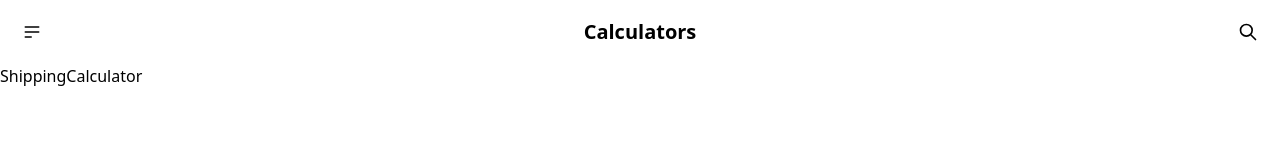
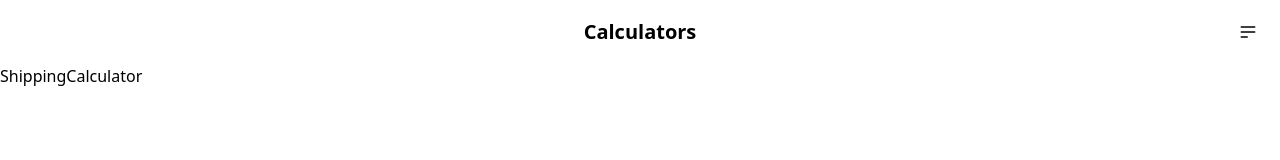
Before and after one commit to JohnPevien/calculators, a React (Create React App) app: page /shipping-calculator in a window 1280 px wide. Shown: the top 160 px of the page. Built offline with nearby package versions, Linux system fonts and the light colour scheme.

Commit message:
Update header component
- Move dropdown to right
- Update links to use react router dom <Link> component

```diff
--- a/src/components/Header.jsx
+++ b/src/components/Header.jsx
@@ -1,11 +1,35 @@
 import React from 'react';
+import { Link } from 'react-router-dom';
 
 export default function Header() {
   return (
     <header>
       <div className='navbar bg-base-100'>
         <div className='navbar-start'>
-          <div className='dropdown'>
+          {/* <button className='btn btn-ghost btn-circle'>
+            <svg
+              xmlns='http://www.w3.org/2000/svg'
+              className='h-5 w-5'
+              fill='none'
+              viewBox='0 0 24 24'
+              stroke='currentColor'
+            >
+              <path
+                stroke-linecap='round'
+                stroke-linejoin='round'
+                stroke-width='2'
+                d='M21 21l-6-6m2-5a7 7 0 11-14 0 7 7 0 0114 0z'
+              />
+            </svg>
+          </button> */}
+        </div>
+        <div className='navbar-center'>
+          <Link to='/' className='btn btn-ghost normal-case text-xl'>
+            Calculators
+          </Link>
+        </div>
+        <div className='navbar-end'>
+          <div className='dropdown dropdown-end'>
             <label tabindex='0' className='btn btn-ghost btn-circle'>
               <svg
                 xmlns='http://www.w3.org/2000/svg'
@@ -27,7 +51,7 @@ export default function Header() {
               className='menu menu-compact dropdown-content mt-3 p-2 shadow bg-base-100 rounded-box w-52'
             >
               <li>
-                <a href=''>Home</a>
+                <Link to='/shipping-calculator'>Shipping Calculator</Link>
               </li>
               <li>
                 <a href=''>About</a>
@@ -35,27 +59,6 @@ export default function Header() {
             </ul>
           </div>
         </div>
-        <div className='navbar-center'>
-          <a className='btn btn-ghost normal-case text-xl'>Calculators</a>
-        </div>
-        <div className='navbar-end'>
-          <button className='btn btn-ghost btn-circle'>
-            <svg
-              xmlns='http://www.w3.org/2000/svg'
-              className='h-5 w-5'
-              fill='none'
-              viewBox='0 0 24 24'
-              stroke='currentColor'
-            >
-              <path
-                stroke-linecap='round'
-                stroke-linejoin='round'
-                stroke-width='2'
-                d='M21 21l-6-6m2-5a7 7 0 11-14 0 7 7 0 0114 0z'
-              />
-            </svg>
-          </button>
-        </div>
       </div>
     </header>
   );
--- a/src/index.js
+++ b/src/index.js
@@ -13,14 +13,14 @@ import reportWebVitals from './reportWebVitals';
 const root = ReactDOM.createRoot(document.getElementById('root'));
 root.render(
   <React.StrictMode>
-    <MainLayout>
-      <BrowserRouter>
+    <BrowserRouter>
+      <MainLayout>
         <Routes>
           <Route path='/' element={<App />} />
           <Route path='/shipping-calculator' element={<ShippingCalculator />} />
         </Routes>
-      </BrowserRouter>
-    </MainLayout>
+      </MainLayout>
+    </BrowserRouter>
   </React.StrictMode>
 );
 
```
